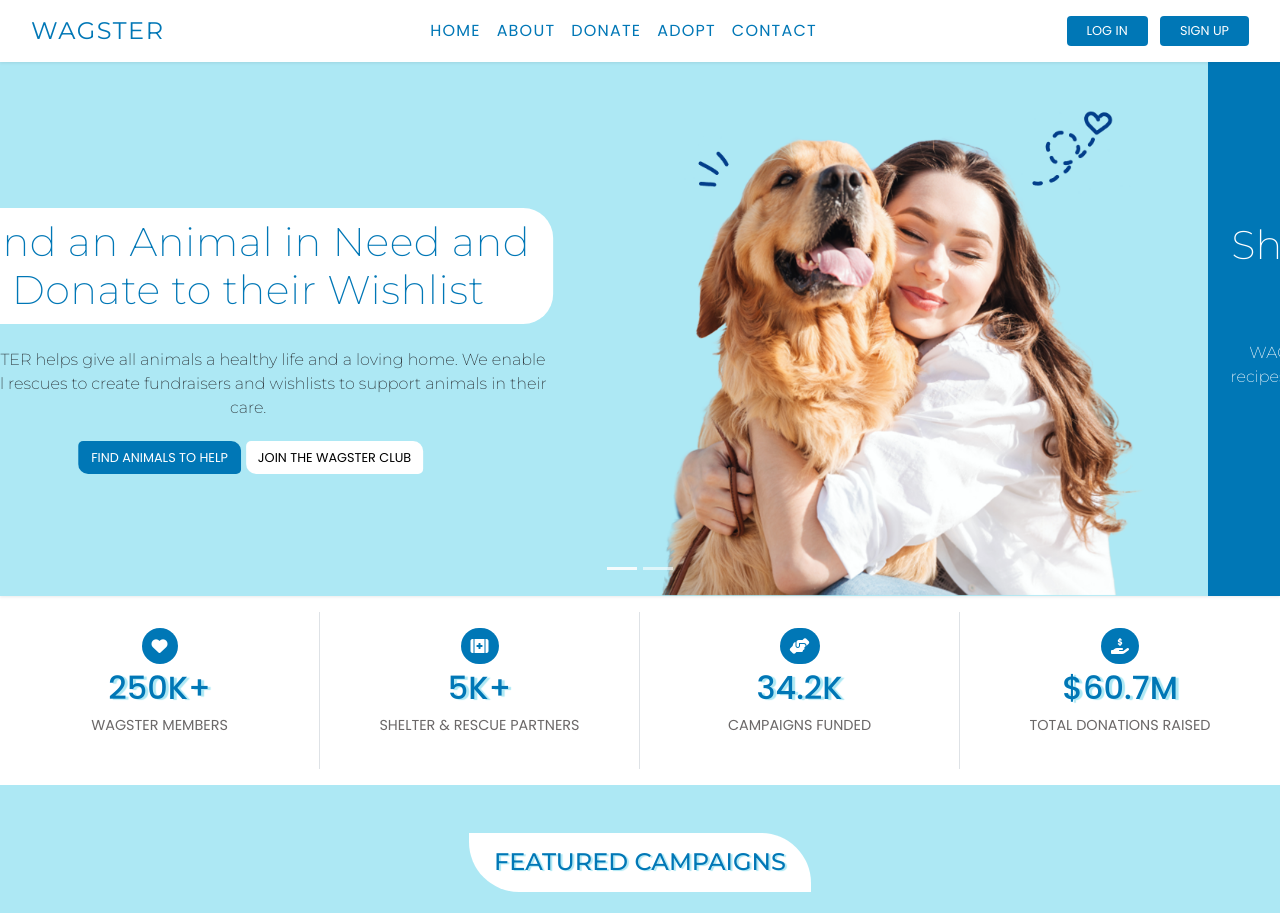
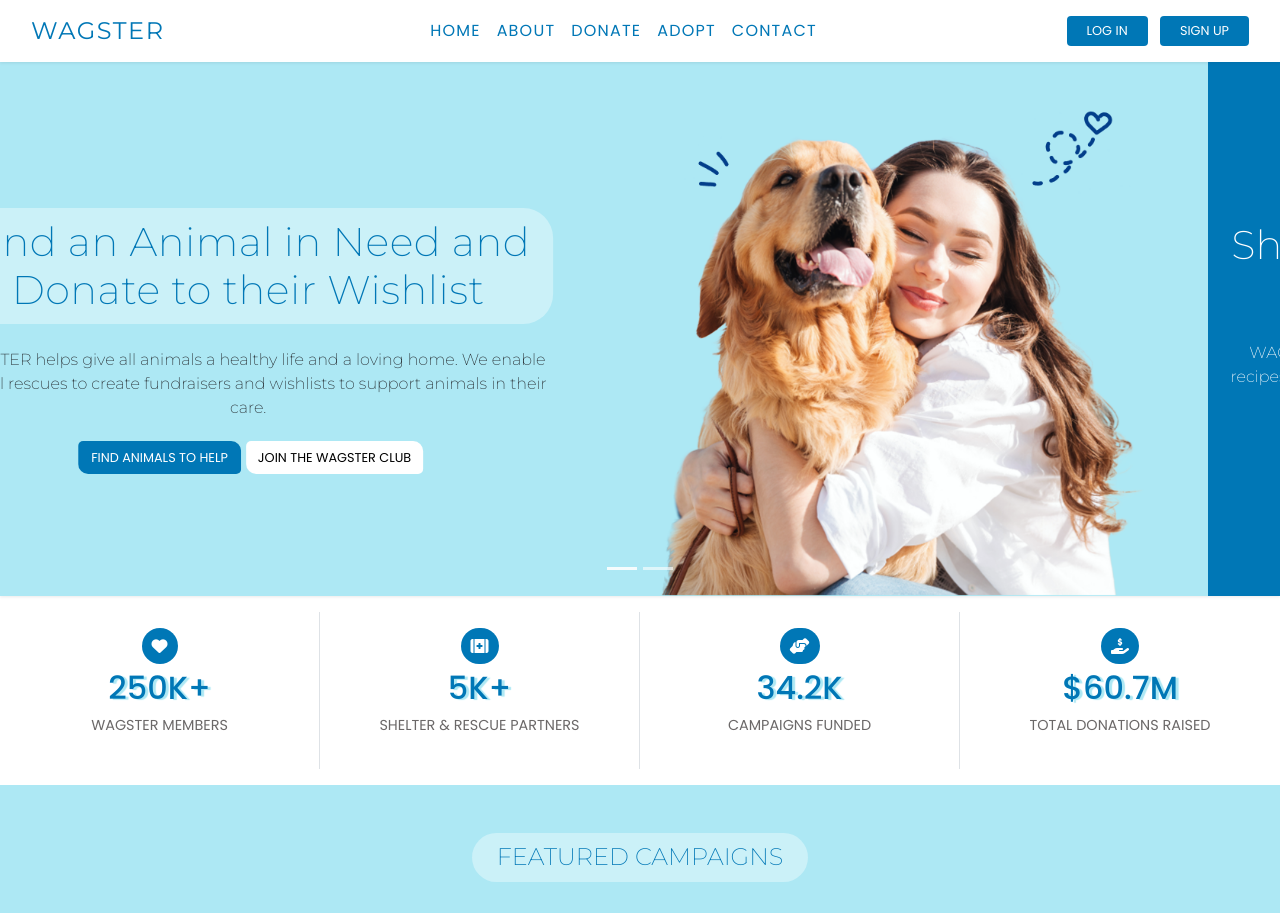
Before and after one commit to DevAntonioRogers/Wagster, a website: page index.html in a window 1280 px wide. Shown: the top 913 px of the page. Drawn offline with nearby package versions, Linux system fonts and the light colour scheme; grey boxes are pictures that could not be loaded.

Commit message:
Few Minor Changes

```diff
--- a/index.html
+++ b/index.html
@@ -161,10 +161,11 @@
     </section>
     <!-- INFO SQUARES END -->
 
-    <!-- CARDS SQUARES END -->
+    <!-- CARDS SQUARES START -->
 
     <div class="container-fluid card--section p-5 text-center" id="donate">
-      <h1 class="mb-4">Featured Campaigns</h1>
+      <h1 class="mb-5">Featured Campaigns</h1>
+
       <div class="row">
         <!------------CARD 1 ------------>
         <div class="col-xl-3 col col-md-6 mb-4 d-flex align-items-center justify-content-center">
--- a/styles.css
+++ b/styles.css
@@ -76,7 +76,7 @@ html{
   letter-spacing: 0.5px;
   font-family: 'Montserrat', sans-serif;
   font-weight: 200;
-  background-color: white;
+  background-color: rgba(255, 255, 255, 0.36);
   border-radius: 30px;
   padding: 10px;
 }
@@ -193,17 +193,16 @@ html{
 .card--section h1{
   color: #0077b6;
   font-family: 'Montserrat', sans-serif;
-  font-weight: 500;
-  text-shadow: 2px 1px 1px rgba(173, 232, 244, 1);
+  font-weight: 300;;
   text-transform: uppercase;
-  background-color: white;
-  padding: 15px 25px;
-  border-radius: 0px 50px;
+  background-color: rgba(255, 255, 255, 0.36);
   display: inline-block;
-  font-size: 1.5rem;
-  box-shadow: 0px 0px 0px 0px rgba(0,0,0,0.75);
+  padding: 10px 25px;
+  border-radius: 50px;
+  font-size: 1.5rem
+ }
 
-}
+
 
 .card--header{
   font-family: 'Montserrat' sans-serif;
@@ -215,7 +214,7 @@ html{
 }
 
 .card{
-  background-color: white;
+  background-color: rgb(255, 255, 255);
   box-shadow: 0px 0px 3px 0px rgba(0,0,0,0.75);
   border: none !important;
 }
@@ -249,6 +248,7 @@ html{
 
 .card--section{
 background-color: #ade8f4;
+}
 
 
 .card--btn{
```
